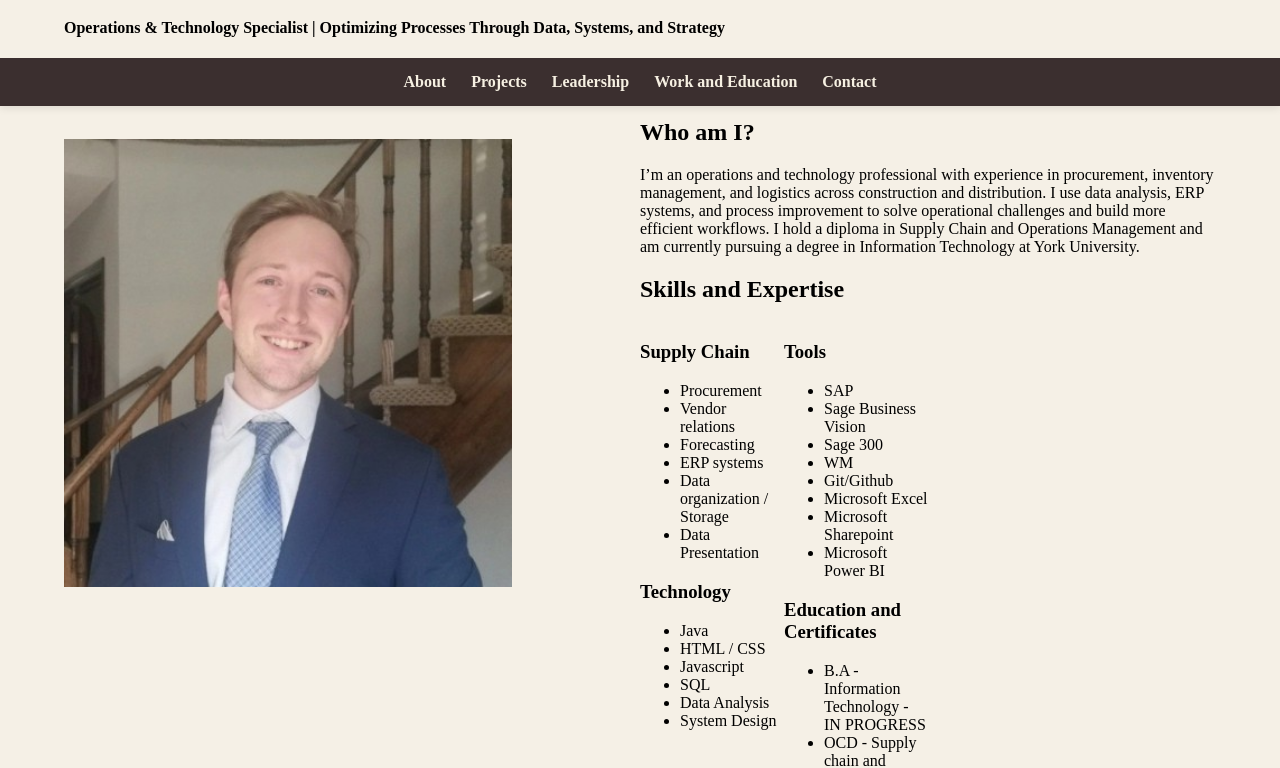
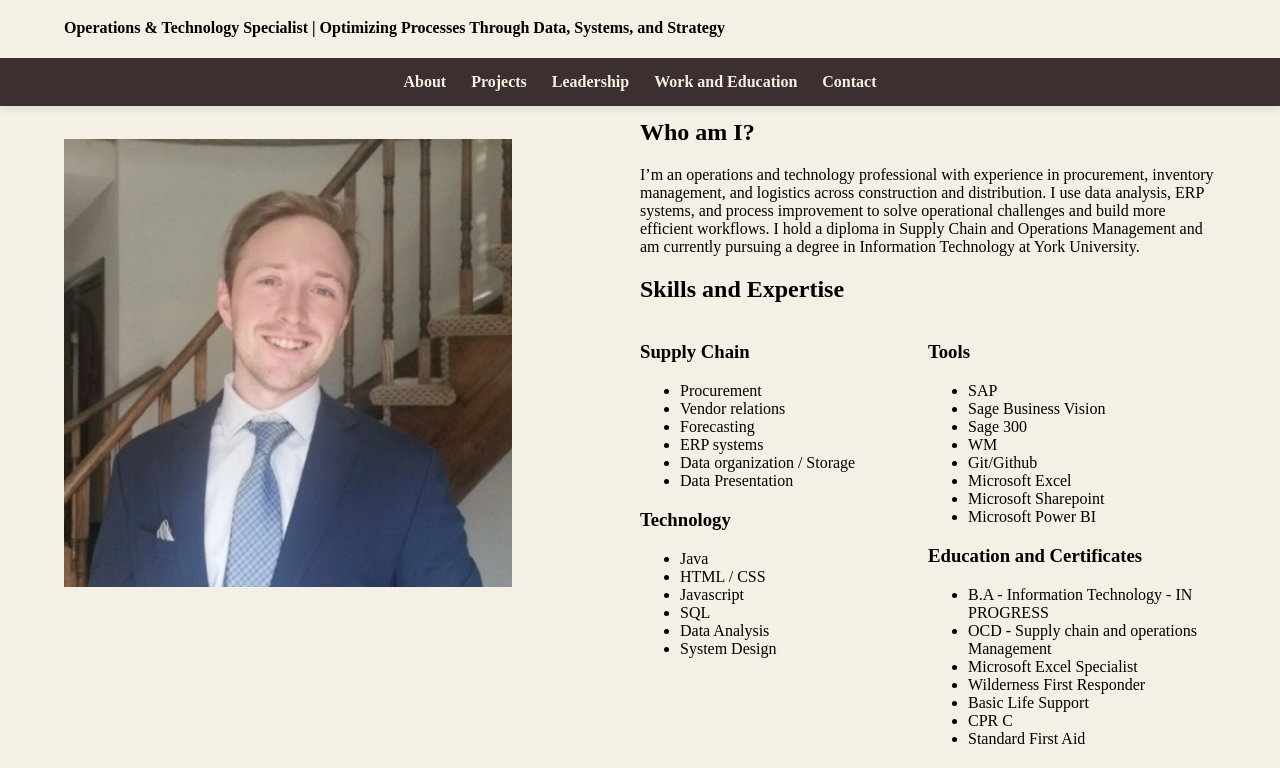
Before and after one commit to Jonah-King-1999/Portfolio, a plain HTML site: page index.html in a window 1280 px wide. Shown: the part 61-829 px from the top of the page. Drawn offline with Linux system fonts and the light colour scheme.

Commit message:
Update index.html

```diff
--- a/index.html
+++ b/index.html
@@ -64,7 +64,6 @@
       </p>
 
 		<h2>Skills and Expertise</h2>
-  <div class = "Bodyblock">
     <div class = "Bodyblock">
       <div class = "Bodyblockcolumn">
         <h3>Supply Chain</h3>
@@ -116,7 +115,6 @@
 
 
 
-    </div>
     </div> <!--END OF OUTER COLUMN 1 -->
 
     <div>
```
